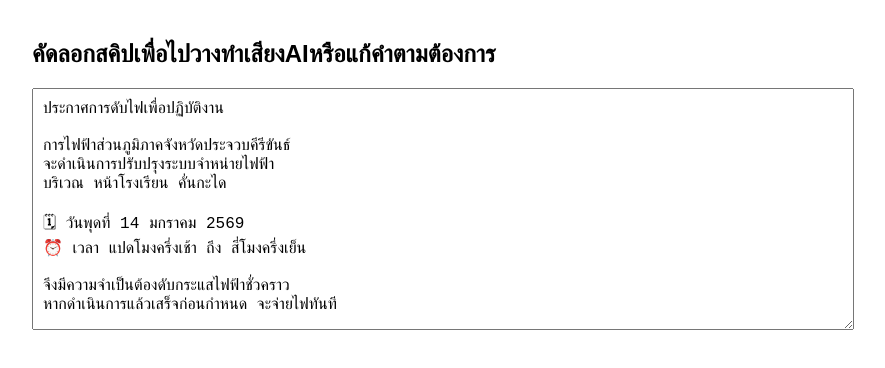
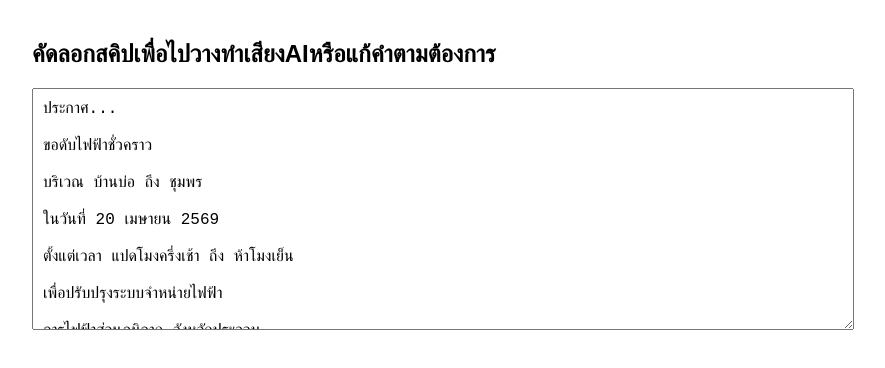
Before and after one commit to prakasit008-sys/Pea-linebot, a plain HTML site: page index.html in a window 1280 px wide. Shown: the whole page, without its empty margins (208-1093 px from the left). Drawn offline with Linux system fonts and the light colour scheme.

Commit message:
Update index.html

```diff
--- a/index.html
+++ b/index.html
@@ -36,17 +36,19 @@ button{
 <textarea id="text"></textarea>
 <script>
 const templates = {
-  outage: `ประกาศการดับไฟเพื่อปฏิบัติงาน
+  outage: `ประกาศ...
 
-การไฟฟ้าส่วนภูมิภาคจังหวัดประจวบคีรีขันธ์
-จะดำเนินการปรับปรุงระบบจำหน่ายไฟฟ้า
-บริเวณ หน้าโรงเรียน คั่นกะได
+ขอดับไฟฟ้าชั่วคราว
 
-🗓 วันพุดที่ 14 มกราคม 2569
-⏰ เวลา แปดโมงครึ่งเช้า ถึง สี่โมงครึ่งเย็น
+บริเวณ บ้านบ่อ ถึง ชุมพร
 
-จึงมีความจำเป็นต้องดับกระแสไฟฟ้าชั่วคราว
-หากดำเนินการแล้วเสร็จก่อนกำหนด จะจ่ายไฟทันที
+ในวันที่ 20 เมษายน 2569
+
+ตั้งแต่เวลา แปดโมงครึ่งเช้า ถึง ห้าโมงเย็น
+
+เพื่อปรับปรุงระบบจำหน่ายไฟฟ้า
+
+การไฟฟ้าส่วนภูมิภาค จังหวัดประจวบ
 
 ขออภัยในความไม่สะดวก`,
 
```
